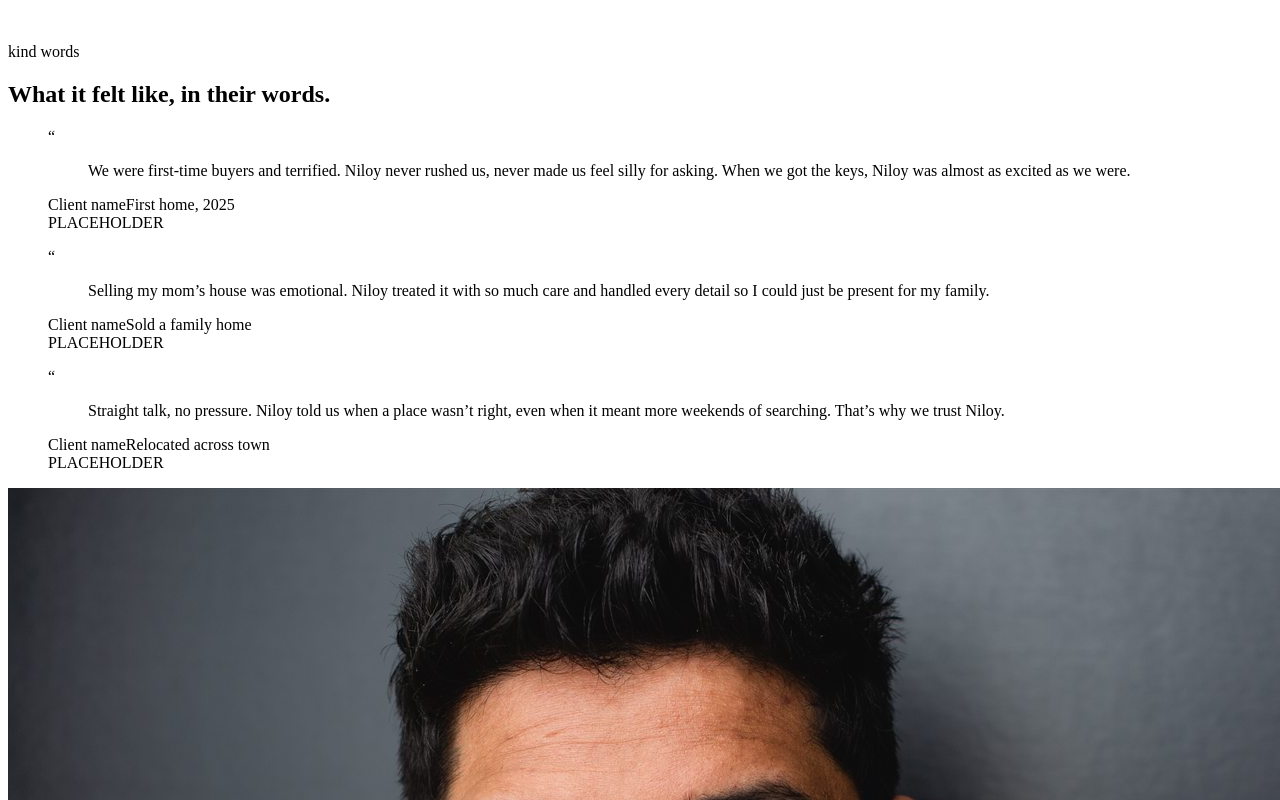
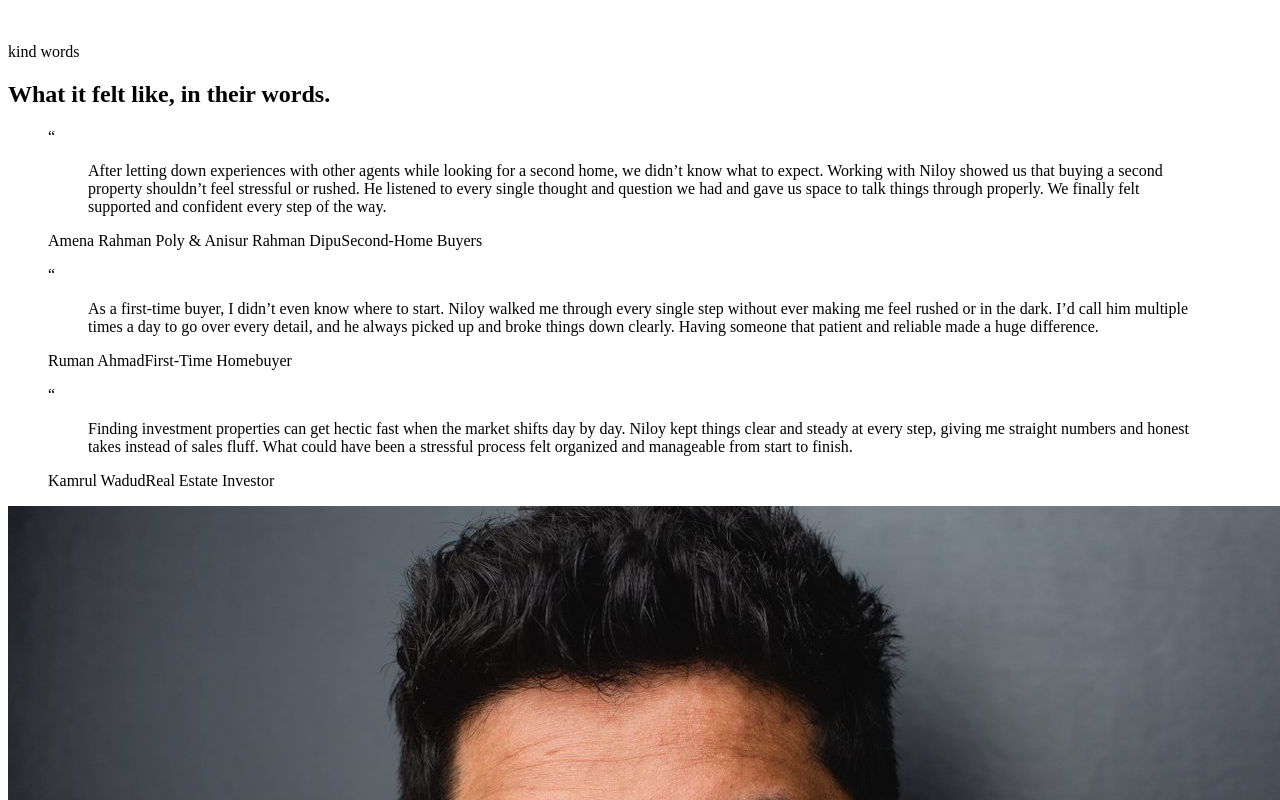
Before and after one commit to hniloy96/realwithniloy, a React (Vite) app: page / in a window 1280 px wide. Shown: the part 2460-3260 px from the top of the page. Built offline with nearby package versions, Linux system fonts and the light colour scheme; the HTML template or start-up script is replaced by a standard one; a web font is replaced by a local one.

Commit message:
Real client reviews; tighten review cards
Co-Authored-By: Claude Opus 5.5 <noreply@anthropic.com>

```diff
--- a/src/components/Placeholder.jsx
+++ /dev/null
@@ -1,4 +0,0 @@
-// A small visible tag so it's obvious what still needs replacing.
-export default function Placeholder({ children = 'PLACEHOLDER' }) {
-  return <span className="ph-badge">{children}</span>
-}
--- a/src/components/Reviews.jsx
+++ b/src/components/Reviews.jsx
@@ -1,6 +1,5 @@
 import { REVIEWS } from '../content.js'
 import Reveal from './Reveal.jsx'
-import Placeholder from './Placeholder.jsx'
 
 export default function Reviews() {
   return (
@@ -18,7 +17,6 @@ export default function Reviews() {
               <span className="hand reviewer">{r.name}</span>
               <span className="muted">{r.detail}</span>
             </figcaption>
-            <Placeholder />
           </Reveal>
         ))}
       </div>
--- a/src/content.js
+++ b/src/content.js
@@ -25,25 +25,25 @@ export const HOME = {
   portraitNote: "that's me, hi!",
 }
 
-// PLACEHOLDER reviews: replace with real client words (with their permission)
+// Client reviews (shared with permission)
 export const REVIEWS = [
   {
     quote:
-      'We were first-time buyers and terrified. Niloy never rushed us, never made us feel silly for asking. When we got the keys, Niloy was almost as excited as we were.',
-    name: 'Client name',
-    detail: 'First home, 2025',
+      'After letting down experiences with other agents while looking for a second home, we didn’t know what to expect. Working with Niloy showed us that buying a second property shouldn’t feel stressful or rushed. He listened to every single thought and question we had and gave us space to talk things through properly. We finally felt supported and confident every step of the way.',
+    name: 'Amena Rahman Poly & Anisur Rahman Dipu',
+    detail: 'Second-Home Buyers',
   },
   {
     quote:
-      'Selling my mom’s house was emotional. Niloy treated it with so much care and handled every detail so I could just be present for my family.',
-    name: 'Client name',
-    detail: 'Sold a family home',
+      'As a first-time buyer, I didn’t even know where to start. Niloy walked me through every single step without ever making me feel rushed or in the dark. I’d call him multiple times a day to go over every detail, and he always picked up and broke things down clearly. Having someone that patient and reliable made a huge difference.',
+    name: 'Ruman Ahmad',
+    detail: 'First-Time Homebuyer',
   },
   {
     quote:
-      'Straight talk, no pressure. Niloy told us when a place wasn’t right, even when it meant more weekends of searching. That’s why we trust Niloy.',
-    name: 'Client name',
-    detail: 'Relocated across town',
+      'Finding investment properties can get hectic fast when the market shifts day by day. Niloy kept things clear and steady at every step, giving me straight numbers and honest takes instead of sales fluff. What could have been a stressful process felt organized and manageable from start to finish.',
+    name: 'Kamrul Wadud',
+    detail: 'Real Estate Investor',
   },
 ]
 
--- a/src/styles.css
+++ b/src/styles.css
@@ -392,7 +392,7 @@ main {
 .review-card {
   position: relative;
   margin: 0;
-  padding: 44px 28px 28px;
+  padding: 30px 26px 26px;
   background: var(--bg-raised);
   border: 1px solid var(--line);
   border-radius: 10px;
@@ -402,8 +402,9 @@ main {
 
 .quote-mark {
   font-family: Georgia, serif;
-  font-size: 80px;
-  line-height: 0.6;
+  font-size: 64px;
+  line-height: 1;
+  height: 0.55em;
   color: var(--accent);
   opacity: 0.7;
   margin-bottom: 8px;
@@ -411,6 +412,8 @@ main {
 
 .review-card blockquote {
   margin: 0 0 22px;
+  font-size: 15.5px;
+  line-height: 1.6;
   color: var(--quote);
   flex: 1;
 }
@@ -422,8 +425,10 @@ main {
 }
 
 .reviewer {
-  font-size: 28px;
-  line-height: 1.1;
+  font-size: 18px;
+  font-weight: 500;
+  line-height: 1.3;
+  margin-bottom: 2px;
   color: var(--text);
 }
 
```
